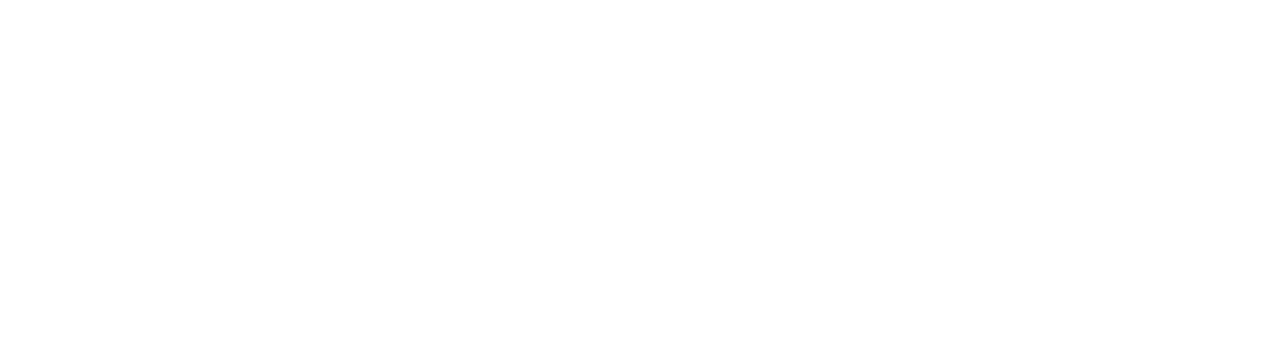
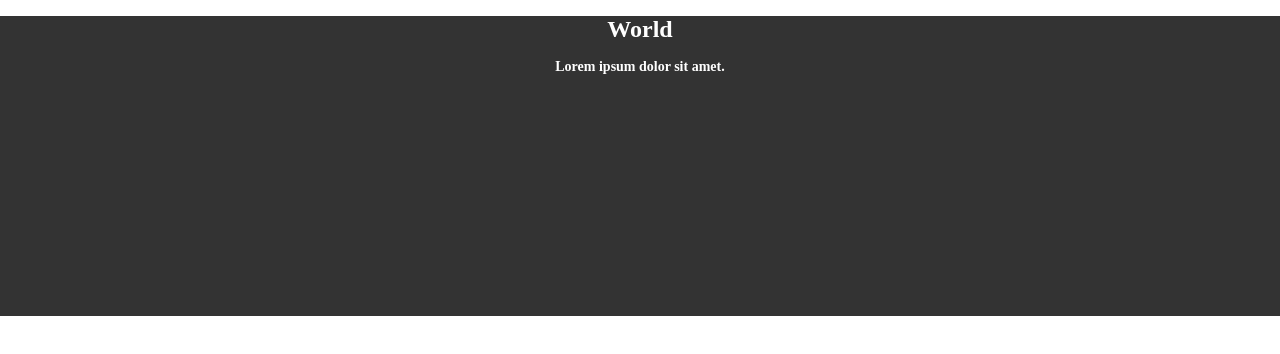
Before and after one commit to tw9ntyseven/Site-27-wow, a plain HTML site: page index.html in a window 1280 px wide. Drawn offline with Linux system fonts and the light colour scheme.

Commit message:
hello world and style

```diff
--- a/index.html
+++ b/index.html
@@ -3,11 +3,17 @@
 <head>
     <meta charset="UTF-8">
     <title>Gitless</title>
+    <link rel="stylesheet" href="style.css">
 </head>
 <body>
 
     <title class="tit">Hello</title>
 
+    <div class="world">
+        <h1>World</h1>
+        <p>Lorem ipsum dolor sit amet.</p>
+    </div>
+
 
 </body>
 </html>
--- a/style.css
+++ b/style.css
@@ -6,7 +6,25 @@ body {
     box-sizing: border-box;
 }
 .tit {
+    color: #333;
     width: 100%;
     height: 100vh;
     background-color: purple;
 }
+.world {
+    width: 100%;
+    height: 300px;
+    background-color: #333;
+}
+.world h1 {
+    font-size: 24px;
+    color: #fff;
+    font-weight: 700;
+    text-align: center;
+}
+.world p {
+    font-size: 14px;
+    color: #fff;
+    font-weight: 700;
+    text-align: center;
+}
```
